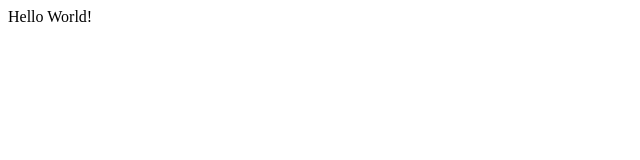
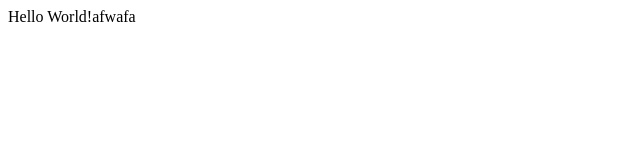
Before and after one commit to ctrl-amed/UMelec-website, a plain HTML site: page index.html in a window 1280 px wide. Shown: the full height of the page, 0-640 px from the left. Drawn offline with Linux system fonts and the light colour scheme.

Commit message:
testing commit and push

```diff
--- a/index.html
+++ b/index.html
@@ -6,6 +6,6 @@
     <title>Document</title>
 </head>
 <body>
-    Hello World!
+    Hello World!afwafa
 </body>
 </html>
```
